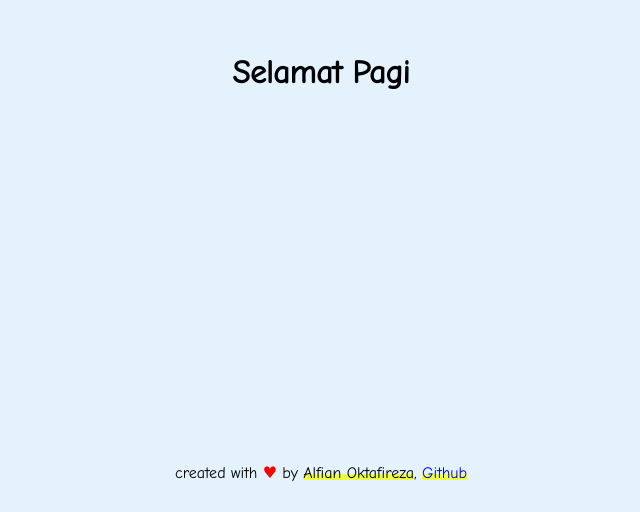
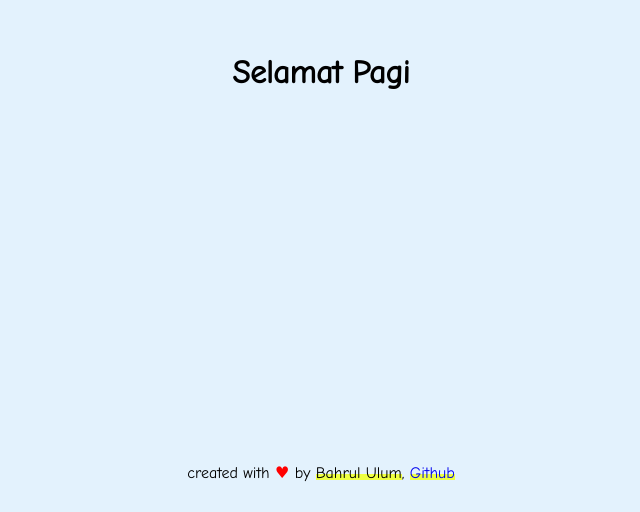
Before and after one commit to ulumbhr/nyoba, a plain HTML site: page index.html in a window 1280 px wide. Shown: the part 288-800 px from the top of the page, without its empty margins (319-959 px from the left). Drawn offline with nearby package versions, Linux system fonts and the light colour scheme.

Commit message:
Update index.html

```diff
--- a/index.html
+++ b/index.html
@@ -88,7 +88,7 @@
   </div>
   <footer>
     <div>
-      created with <span style="color: red;">&hearts;</span> by <a class="link" href="https://fb.me/alfianokt104" target="_blank" rel="nofollow">Alfian Oktafireza</a>, <a class="link" href="https://github.com/alfianokt/bucin" target="_blank" rel="nofollow">Github</a>
+      created with <span style="color: red;">&hearts;</span> by <a class="link" href="https://fb.me/ulum.bhr" target="_blank" rel="nofollow">Bahrul Ulum</a>, <a class="link" href="https://github.com/alfianokt/bucin" target="_blank" rel="nofollow">Github</a>
     </div>
   </footer>
 
```
